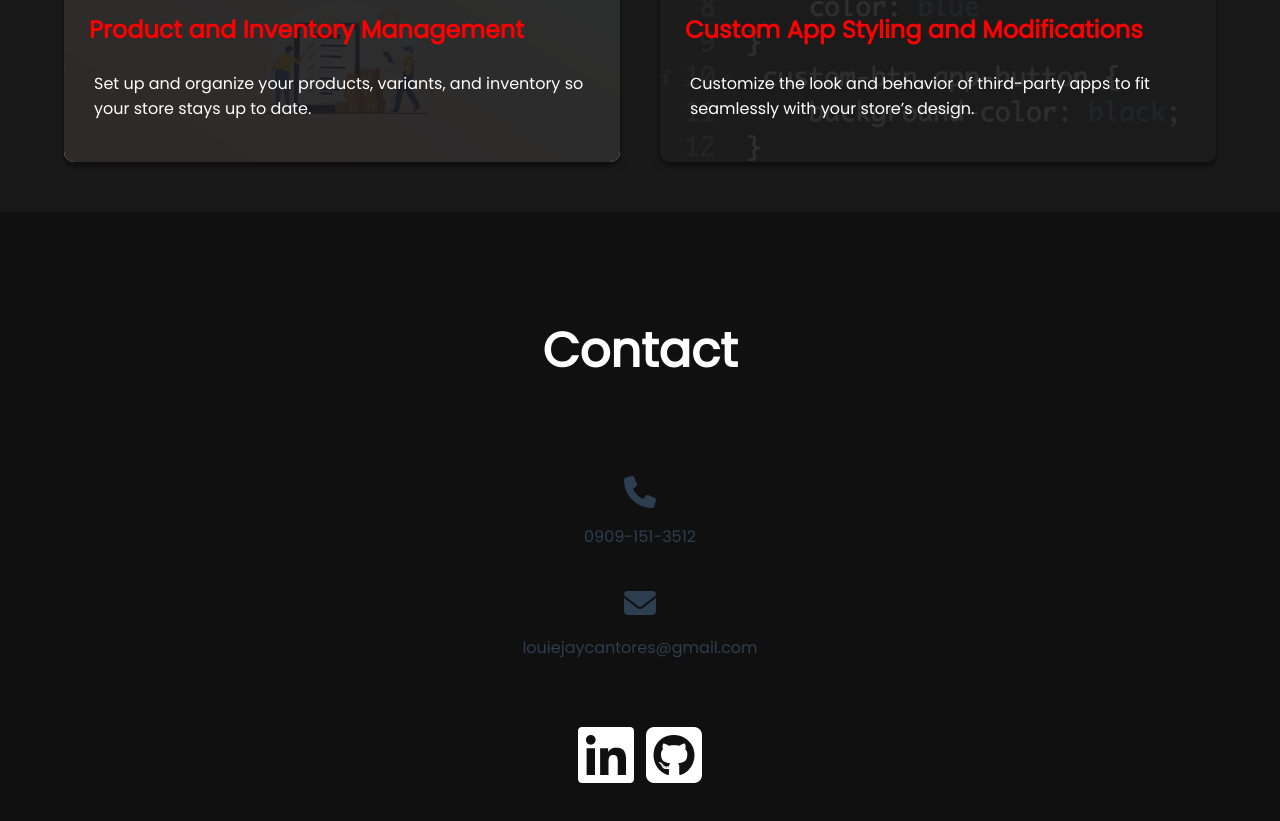
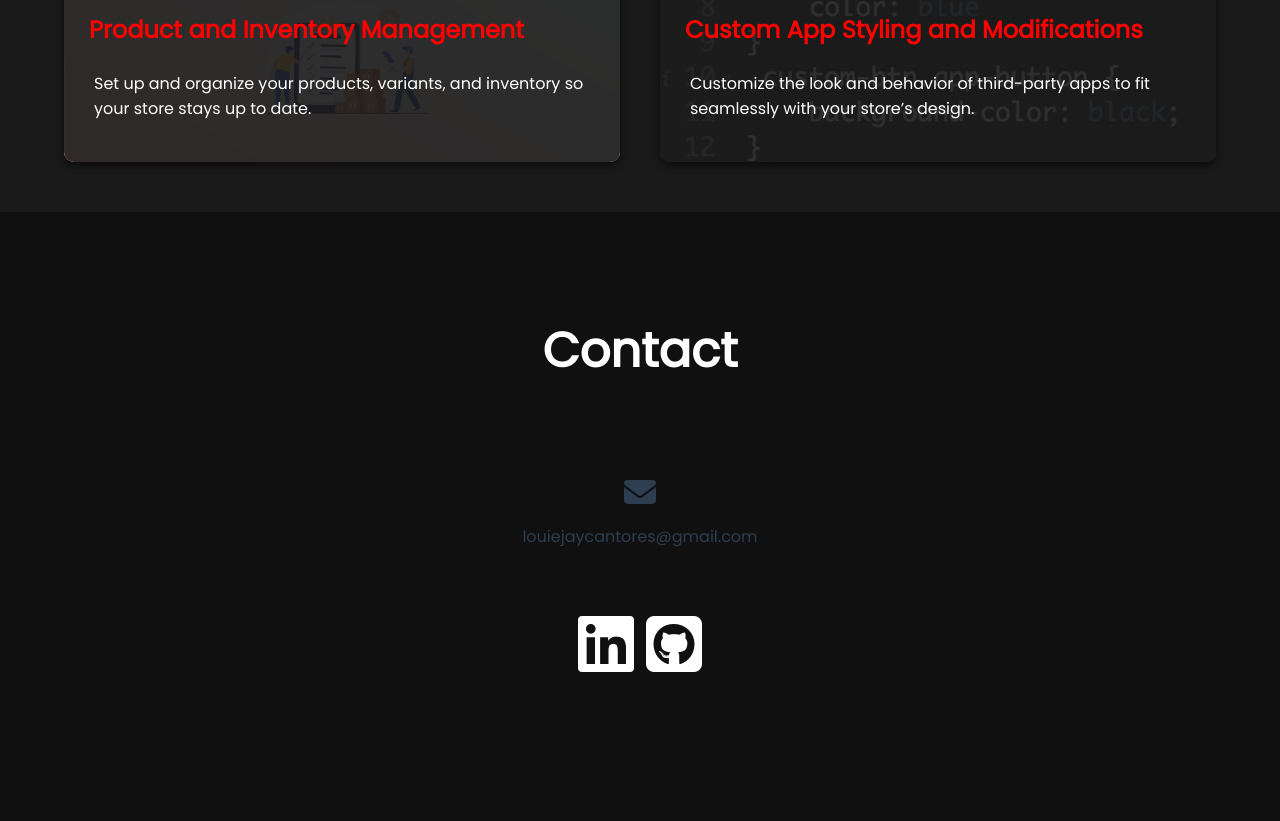
Before and after one commit to Chanceux-02/Louie-Jay-Cantores-Portfolio, a Vue app: page / in a window 1280 px wide. Shown: the part 7568-8389 px from the top of the page. Built offline with nearby package versions, Linux system fonts and the light colour scheme.

Commit message:
(port-update) contact start

```diff
--- a/src/components/ContactComponent.vue
+++ b/src/components/ContactComponent.vue
@@ -6,8 +6,8 @@
 
   <section class="footer">
       <br>
-      <div class="opacity-50 lh-1"><i class="fa-solid fa-phone fa-2x" aria-hidden="true"></i></div>
-      <p class=" lh-1 contact"  @click="copyText('0909-151-3512')" data-aos="zoom-in">0909-151-3512</p>
+      <!-- <div class="opacity-50 lh-1"><i class="fa-solid fa-phone fa-2x" aria-hidden="true"></i></div>
+      <p class=" lh-1 contact"  @click="copyText('0909-151-3512')" data-aos="zoom-in">0909-151-3512</p> -->
       <div class="opacity-50 lh-1"><i class="fa-solid fa-envelope fa-2x" aria-hidden="true"></i></div>
       <p class=" lh-1 contact"  @click="copyText('louiejaycantores@gmail.com')" data-aos="zoom-in">louiejaycantores@gmail.com</p>
       <br>
```
